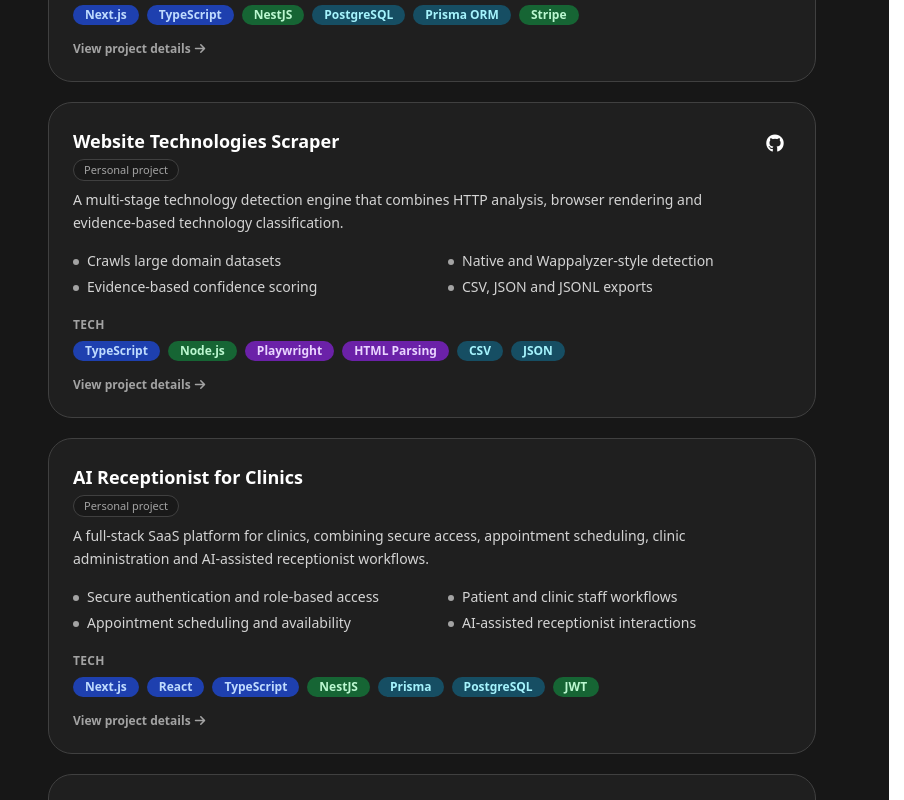
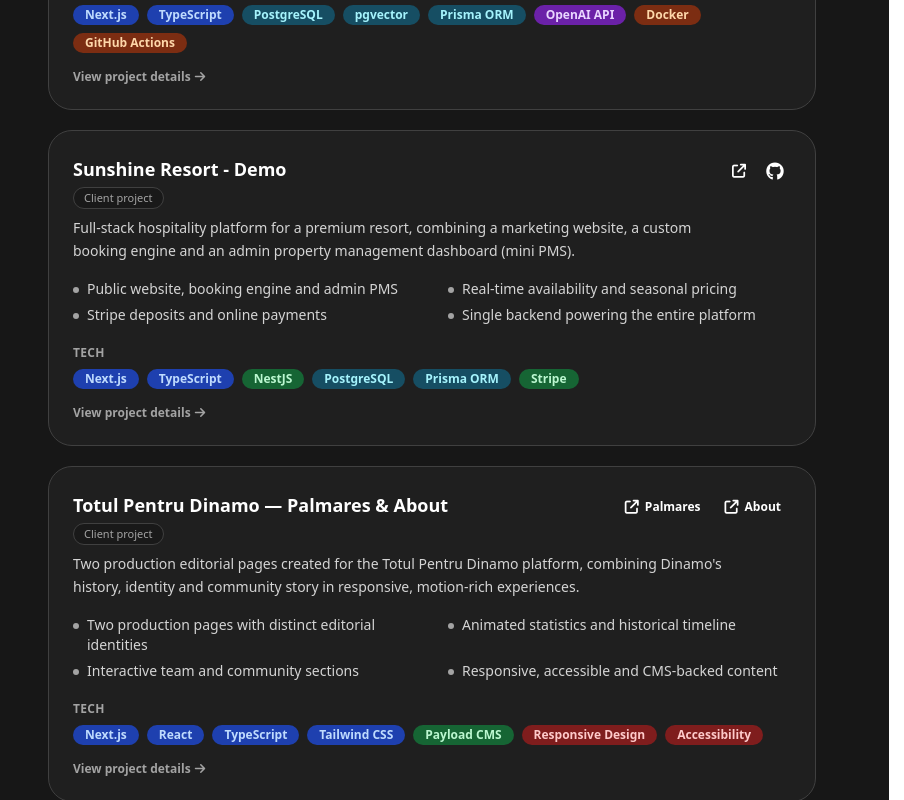
Before and after one commit to LupsaLaurentiu/Portfolio, a React (Vite) app: page / in a window 1280 px wide. Shown: the part 780-1580 px from the top of the page, without its empty margins (376-1280 px from the left). Built offline with nearby package versions, Linux system fonts and the light colour scheme.

Commit message:
feat: add latest portfolio projects

```diff
--- a/src/MainComponent/Projects.tsx
+++ b/src/MainComponent/Projects.tsx
@@ -37,6 +37,12 @@
   caption?: string;
 }
 
+interface ProjectLink {
+  label: string;
+  shortLabel?: string;
+  url: string;
+}
+
 interface Project {
   title: string;
   description: string;
@@ -44,7 +50,7 @@
   projectType?: ProjectType;
   tech: string[];
   github?: string;
-  liveUrl?: string;
+  liveLinks?: ProjectLink[];
   highlights?: string[];
   media?: ProjectMedia[];
 }
@@ -75,9 +81,11 @@
   "JWT Authentication": "backend",
   Stripe: "backend",
   "Stripe Integration": "backend",
+  "Payload CMS": "backend",
 
   // Databases & data
   PostgreSQL: "database",
+  pgvector: "database",
   Prisma: "database",
   "Prisma ORM": "database",
   MySQL: "database",
@@ -94,12 +102,17 @@
   "Web Scraping": "automation",
   "HTML Parsing": "automation",
   "AI Integrations": "automation",
+  "OpenAI API": "automation",
+  RAG: "automation",
+  Embeddings: "automation",
   "Workflow Automation": "automation",
   "Data Processing": "automation",
 
   // Development tools
   Git: "tools",
   GitHub: "tools",
+  Docker: "tools",
+  "GitHub Actions": "tools",
   Vite: "tools",
   Webpack: "tools",
   Postman: "tools",
@@ -117,6 +130,7 @@
   SOLID: "engineering",
   "Clean Code": "engineering",
   "Performance Optimization": "engineering",
+  Accessibility: "engineering",
 };
 
 const techColorClasses: Record<TechCategory, string> = {
@@ -138,13 +152,44 @@
 
 const projectList: Project[] = [
   {
+    title: "Code Documentation Assistant",
+    description:
+      "A repository Q&A application that indexes public GitHub codebases and answers engineering questions with verifiable file and line references.",
+    ownership:
+      "Designed and built the full application, including repository ingestion, chunking, embeddings, vector retrieval, structured LLM responses, citation validation, persistence, testing and CI.",
+    projectType: "Personal project",
+    github: "https://github.com/LupsaLaurentiu/CodeDocAssistant",
+    highlights: [
+      "Explicit RAG ingestion and retrieval pipeline",
+      "Verified file and line citations",
+      "Atomic pgvector index replacement",
+      "Unit, database and Playwright tests in CI",
+    ],
+    tech: [
+      "Next.js",
+      "TypeScript",
+      "PostgreSQL",
+      "pgvector",
+      "Prisma ORM",
+      "OpenAI API",
+      "Docker",
+      "GitHub Actions",
+    ],
+  },
+
+  {
     title: "Sunshine Resort - Demo",
     description:
       "Full-stack hospitality platform for a premium resort, combining a marketing website, a custom booking engine and an admin property management dashboard (mini PMS).",
     ownership:
       "Independently designed and developed the entire platform, from system architecture and database design to the user interfaces, booking workflows and payment integration.",
     projectType: "Client project",
-    liveUrl: "https://sunshine-resort-web.vercel.app/ro",
+    liveLinks: [
+      {
+        label: "Visit live website",
+        url: "https://sunshine-resort-web.vercel.app/ro",
+      },
+    ],
     github: "https://github.com/LupsaLaurentiu/sunshine-resort",
     highlights: [
       "Public website, booking engine and admin PMS",
@@ -270,6 +315,42 @@
   },
 
   {
+    title: "Totul Pentru Dinamo — Palmares & About",
+    description:
+      "Two production editorial pages created for the Totul Pentru Dinamo platform, combining Dinamo's history, identity and community story in responsive, motion-rich experiences.",
+    ownership:
+      "Developed the complete frontend experience for the Palmares and About pages, including responsive layouts, animated statistics and timelines, interactive team content and CMS-backed data integration.",
+    projectType: "Client project",
+    liveLinks: [
+      {
+        label: "View Palmares page",
+        shortLabel: "Palmares",
+        url: "https://totulpentrudinamo.ro/palmares",
+      },
+      {
+        label: "View About page",
+        shortLabel: "About",
+        url: "https://totulpentrudinamo.ro/despre-noi",
+      },
+    ],
+    highlights: [
+      "Two production pages with distinct editorial identities",
+      "Animated statistics and historical timeline",
+      "Interactive team and community sections",
+      "Responsive, accessible and CMS-backed content",
+    ],
+    tech: [
+      "Next.js",
+      "React",
+      "TypeScript",
+      "Tailwind CSS",
+      "Payload CMS",
+      "Responsive Design",
+      "Accessibility",
+    ],
+  },
+
+  {
     title: "Website Technologies Scraper",
     description:
       "A multi-stage technology detection engine that combines HTTP analysis, browser rendering and evidence-based technology classification.",
@@ -343,7 +424,12 @@
     ownership:
       "Independently designed and developed the complete production website, including its responsive interface, reusable components, content structure, SEO implementation and deployment.",
     projectType: "Client project",
-    liveUrl: "https://www.topsidraexpert.ro/",
+    liveLinks: [
+      {
+        label: "Visit live website",
+        url: "https://www.topsidraexpert.ro/",
+      },
+    ],
     highlights: [
       "Responsive desktop and mobile experience",
       "SEO-oriented page and content structure",
@@ -554,21 +640,29 @@
               </div>
 
               <div className="flex shrink-0 items-center gap-1">
-                {project.liveUrl && (
+                {project.liveLinks?.map((link) => (
                   <a
-                    href={project.liveUrl}
+                    key={link.url}
+                    href={link.url}
                     target="_blank"
                     rel="noopener noreferrer"
-                    title="View live project"
-                    aria-label={`Open live project for ${project.title}`}
+                    title={link.label}
+                    aria-label={`${link.label} for ${project.title}`}
                     onClick={(event) =>
                       event.stopPropagation()
                     }
-                    className="flex h-8 w-8 items-center justify-center rounded-full transition hover:bg-neutral-700"
+                    className={`flex h-8 items-center justify-center transition hover:bg-neutral-700 ${
+                      link.shortLabel
+                        ? "gap-1.5 rounded-lg px-2.5 text-xs font-semibold"
+                        : "w-8 rounded-full"
+                    }`}
                   >
                     <i className="fa-solid fa-arrow-up-right-from-square text-sm" />
+                    {link.shortLabel && (
+                      <span>{link.shortLabel}</span>
+                    )}
                   </a>
-                )}
+                ))}
 
                 {project.github && (
                   <a
@@ -673,18 +767,19 @@
                 </div>
 
                 <div className="flex shrink-0 items-center gap-1">
-                  {activeProject.liveUrl && (
+                  {activeProject.liveLinks?.map((link) => (
                     <a
-                      href={activeProject.liveUrl}
+                      key={link.url}
+                      href={link.url}
                       target="_blank"
                       rel="noopener noreferrer"
-                      title="View live project"
-                      aria-label={`Open live project for ${activeProject.title}`}
+                      title={link.label}
+                      aria-label={`${link.label} for ${activeProject.title}`}
                       className="flex h-9 w-9 items-center justify-center rounded-full text-neutral-300 transition hover:bg-neutral-800 hover:text-white"
                     >
                       <i className="fa-solid fa-arrow-up-right-from-square text-sm" />
                     </a>
-                  )}
+                  ))}
 
                   {activeProject.github && (
                     <a
@@ -770,20 +865,21 @@
                   </div>
                 </div>
 
-                {(activeProject.liveUrl ||
+                {(activeProject.liveLinks?.length ||
                   activeProject.github) && (
                   <div className="mb-6 flex flex-wrap gap-3">
-                    {activeProject.liveUrl && (
+                    {activeProject.liveLinks?.map((link) => (
                       <a
-                        href={activeProject.liveUrl}
+                        key={link.url}
+                        href={link.url}
                         target="_blank"
                         rel="noopener noreferrer"
                         className="inline-flex items-center gap-2 rounded-lg bg-white px-4 py-2.5 text-sm font-semibold text-neutral-950 transition hover:bg-neutral-200"
                       >
                         <i className="fa-solid fa-arrow-up-right-from-square text-xs" />
-                        Visit live website
+                        {link.label}
                       </a>
-                    )}
+                    ))}
 
                     {activeProject.github && (
                       <a
--- a/src/MainComponent/Skills.tsx
+++ b/src/MainComponent/Skills.tsx
@@ -1,11 +1,24 @@
 const skillGroups = [
+  {
+    title: "Programming Languages",
+    color: "slate",
+    skills: [
+      "TypeScript",
+      "JavaScript",
+      "Python",
+      "Java",
+      "SQL",
+      "C/C++",
+      "PHP",
+    ],
+  },
   {
     title: "Frontend",
     color: "blue",
     skills: [
       "React",
       "Next.js",
-      "TypeScript",
+      "Angular",
       "Tailwind CSS",
       "Responsive Design",
     ],
@@ -20,6 +33,7 @@
       "API Design",
       "JWT Authentication",
       "Stripe Integration",
+      "Payload CMS",
     ],
   },
   {
@@ -27,6 +41,7 @@
     color: "cyan",
     skills: [
       "PostgreSQL",
+      "pgvector",
       "Prisma ORM",
       "Microsoft SQL Server",
       "MySQL",
@@ -36,7 +51,9 @@
     title: "Automation & AI",
     color: "purple",
     skills: [
-      "Python",
+      "OpenAI API",
+      "RAG",
+      "Embeddings",
       "Playwright",
       "Web Scraping",
       "AI Integrations",
@@ -49,6 +66,8 @@
     skills: [
       "Git",
       "GitHub",
+      "Docker",
+      "GitHub Actions",
       "Vite",
       "Postman",
       "Figma",
@@ -66,11 +85,13 @@
       "SOLID",
       "Clean Code",
       "Performance Optimization",
+      "Accessibility",
     ],
   },
 ];
 
 const colorClasses = {
+  slate: "bg-slate-700 text-slate-100",
   blue: "bg-blue-800 text-blue-200",
   green: "bg-green-800 text-green-200",
   cyan: "bg-cyan-900 text-cyan-200",
@@ -84,7 +105,7 @@
     <section id="skills" className="mb-10 max-w-3xl scroll-mt-24">
       <div className="mb-5">
         <h2 className="mb-2 text-2xl font-bold md:text-3xl">
-          Tehnical Skills
+          Technical Skills
         </h2>
 
         <p className="max-w-2xl text-sm leading-relaxed text-neutral-400">
```
Also changed, not shown: 1 other file (tests, documents, lock files or other folders).
